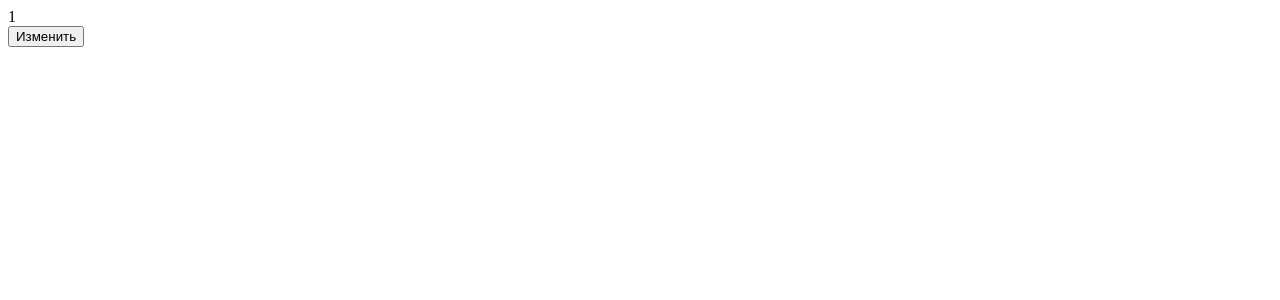
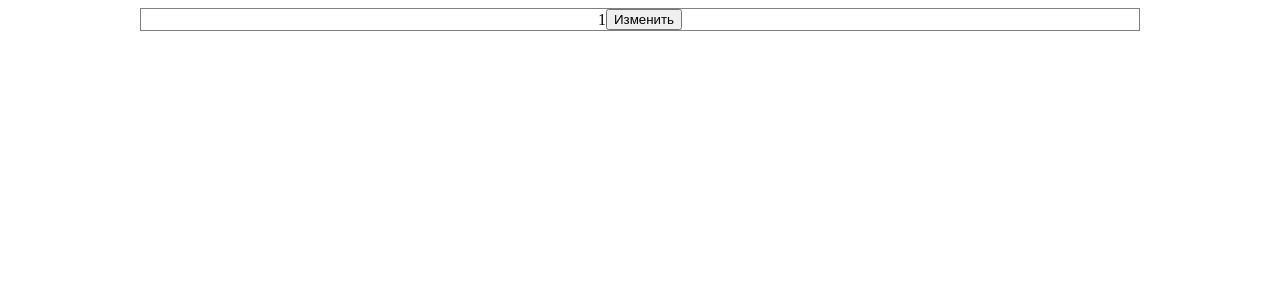
Before and after one commit to Salvad0or/thesecond, a React (Create React App) app: page / in a window 1280 px wide. Shown: the top 300 px of the page. Built offline with nearby package versions, Linux system fonts and the light colour scheme.

Commit message:
Добавлены css

```diff
--- a/public/index.html
+++ b/public/index.html
@@ -1,4 +1,5 @@
 <!DOCTYPE html>
+
 <html lang="en">
 
 <head>
--- a/src/App.js
+++ b/src/App.js
@@ -1,9 +1,10 @@
-import Counter from './components/Counter'
+import Counter from './components/counter/Counter'
+
 
 function App() {
 
   return(
-    <div>
+    <div className='App'>
       <Counter/>
     </div>
   )
--- a/src/components/Counter.jsx
+++ b/src/components/counter/Counter.jsx
@@ -1,4 +1,5 @@
 import { useState } from "react"
+import style from '../counter/style.module.css'
 
 const Counter = (props) => {
 
@@ -9,7 +10,7 @@ const Counter = (props) => {
     }
 
     return(
-        <div>
+        <div className={style.container}>
             <div>
                 {count}
             </div>
--- /dev/null
+++ b/src/components/counter/style.module.css
@@ -0,0 +1,7 @@
+.container{
+    display: flex;
+    align-items:center;
+    justify-content: center;
+
+
+}
--- a/src/index.js
+++ b/src/index.js
@@ -1,12 +1,11 @@
 import React from 'react';
 import ReactDOM from 'react-dom/client';
 import App from './App';
-
+import './style.css'
 
 const root = ReactDOM.createRoot(document.getElementById('root'));
 root.render(
   <React.StrictMode>
     <App/>
-
   </React.StrictMode>
 );
--- /dev/null
+++ b/src/style.css
@@ -0,0 +1,10 @@
+#root{
+    width: 1000px;
+    margin-left: auto;
+    margin-right: auto;
+}
+
+.App{
+
+    border: 1px solid gray;
+}
```
